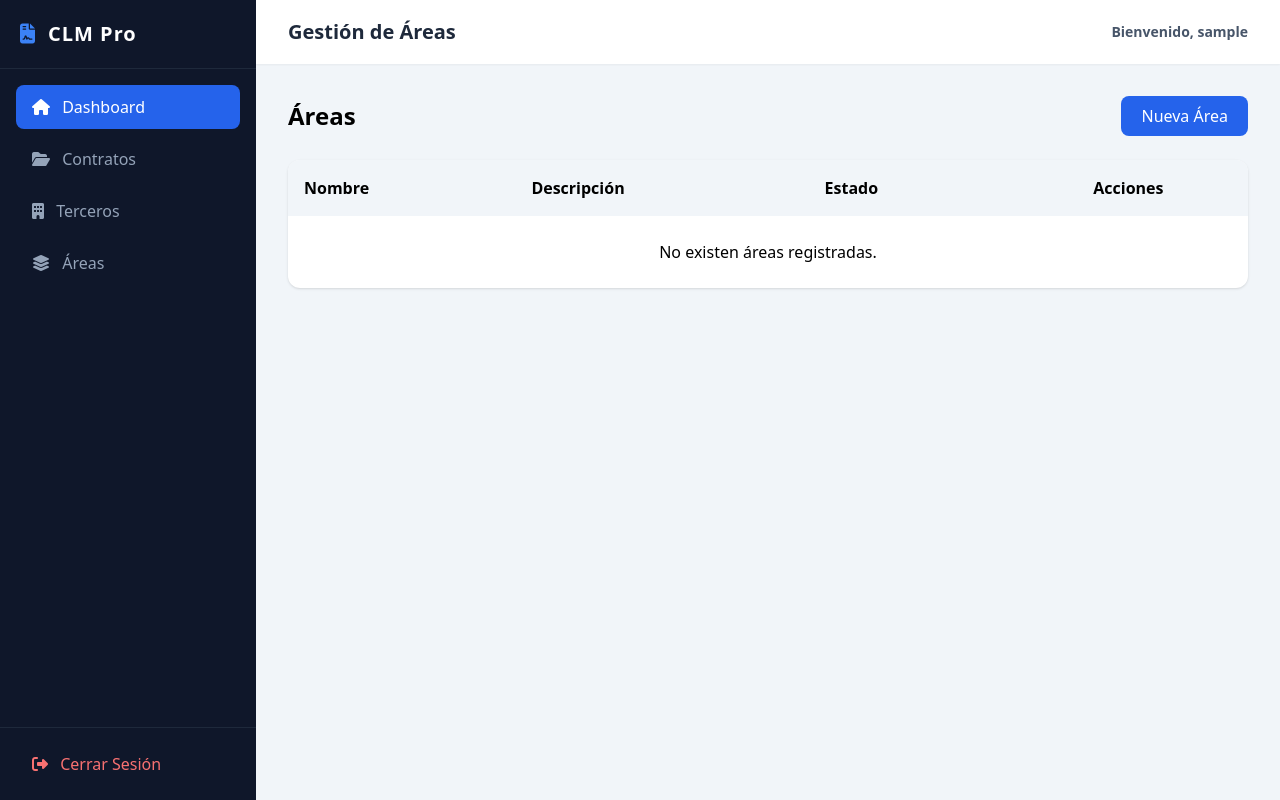
After one commit to aprendizbo/Sistema-de-Gesti-n-Documental-Contractual, a Django app: page /contratos/areas/ in a window 1280 px wide. The commit adds this page. Run offline with Django 5.2, Linux system fonts and the light colour scheme; the visitor is signed in with stand-in values (Sample User, id 1); data that the repository does not hold is empty; some libraries are stand-ins or nearby versions.

Commit message:
Refactoriza la estructura base del CLM con terceros, áreas e integración de contratos

```diff
--- a/apps/contracts/forms.py
+++ b/apps/contracts/forms.py
@@ -1,5 +1,5 @@
 from django import forms
-from .models import Contrato, Tercero
+from .models import Contrato, Tercero, Area
 
 DOMINIOS_PERMITIDOS = [
     "boccherini.com.co",
@@ -162,3 +162,33 @@ class TerceroForm(forms.ModelForm):
                 'class': 'w-full px-4 py-2 border rounded-lg'
             }),
         }
+
+class AreaForm(forms.ModelForm):
+
+    class Meta:
+        model = Area
+
+        fields = [
+            "nombre",
+            "descripcion",
+            "activo",
+        ]
+
+        widgets = {
+
+            "nombre": forms.TextInput(attrs={
+                "class": "w-full px-4 py-2 border rounded-lg",
+                "placeholder": "Nombre del área"
+            }),
+
+            "descripcion": forms.Textarea(attrs={
+                "class": "w-full px-4 py-2 border rounded-lg",
+                "rows": 3,
+                "placeholder": "Descripción..."
+            }),
+
+            "activo": forms.CheckboxInput(attrs={
+                "class": "rounded"
+            }),
+
+        }
--- a/apps/contracts/urls.py
+++ b/apps/contracts/urls.py
@@ -29,6 +29,25 @@ urlpatterns = [
     ),
 
     # -------------------------
+    # Áreas
+    # -------------------------
+    path(
+        "areas/",
+        views.lista_areas,
+        name="lista_areas"
+    ),
+    path(
+        "areas/crear/",
+        views.crear_area,
+        name="crear_area"
+    ),
+    path(
+        "areas/<int:pk>/editar/",
+        views.editar_area,
+        name="editar_area"
+    ),
+
+    # -------------------------
     # Contratos
     # -------------------------
     # Listar contratos (la que conecta con tu botón del menú lateral)
--- a/apps/contracts/views/__init__.py
+++ b/apps/contracts/views/__init__.py
@@ -1,2 +1,5 @@
 from .contratos import *
 from .terceros import *
+from .contratos import *
+from .terceros import *
+from .areas import *
--- /dev/null
+++ b/apps/contracts/views/areas.py
@@ -0,0 +1,78 @@
+from django.shortcuts import render, redirect, get_object_or_404
+from django.contrib.auth.decorators import login_required
+
+from contracts.models import Area
+from contracts.forms import AreaForm
+
+
+@login_required
+def lista_areas(request):
+    areas = Area.objects.all().order_by("nombre")
+
+    return render(
+        request,
+        "contracts/areas/lista.html",
+        {
+            "areas": areas
+        }
+    )
+
+
+@login_required
+def crear_area(request):
+
+    if request.method == "POST":
+        form = AreaForm(request.POST)
+
+        if form.is_valid():
+            form.save()
+            return redirect("contracts:lista_areas")
+
+    else:
+        form = AreaForm()
+
+    return render(
+        request,
+        "contracts/areas/crear.html",
+        {
+            "form": form
+        }
+    )
+
+
+@login_required
+def editar_area(request, pk):
+
+    area = get_object_or_404(
+        Area,
+        pk=pk
+    )
+
+    if request.method == "POST":
+
+        form = AreaForm(
+            request.POST,
+            instance=area
+        )
+
+        if form.is_valid():
+            form.save()
+
+            return redirect(
+                "contracts:lista_areas"
+            )
+
+    else:
+
+        form = AreaForm(
+            instance=area
+        )
+
+    return render(
+        request,
+        "contracts/areas/crear.html",
+        {
+            "form": form,
+            "area": area
+        }
+    )
--- a/templates/base.html
+++ b/templates/base.html
@@ -22,9 +22,13 @@
             <a href="{% url 'contracts:lista' %}" class="block px-4 py-2.5 rounded-lg text-slate-400 hover:bg-slate-800 hover:text-white transition">
                 <i class="fa-solid fa-folder-open mr-2"></i> Contratos
             </a>
-            <!-- NUEVO ENLACE: Terceros -->
+            <!-- ENLACE: Terceros -->
             <a href="{% url 'contracts:lista_terceros' %}" class="block px-4 py-2.5 rounded-lg text-slate-400 hover:bg-slate-800 hover:text-white transition">
                 <i class="fa-solid fa-building mr-2"></i> Terceros
+            </a>
+            <!-- NUEVO ENLACE: Áreas -->
+            <a href="{% url 'contracts:lista_areas' %}" class="block px-4 py-2.5 rounded-lg text-slate-400 hover:bg-slate-800 hover:text-white transition">
+                <i class="fa-solid fa-layer-group mr-2"></i> Áreas
             </a>
         </nav>
         <div class="p-4 border-t border-slate-800">
--- /dev/null
+++ b/templates/contracts/areas/lista.html
@@ -0,0 +1,122 @@
+{% extends 'base.html' %}
+
+{% block title %}
+Áreas | CLM Pro
+{% endblock %}
+
+{% block header_title %}
+Gestión de Áreas
+{% endblock %}
+
+{% block content %}
+
+<div class="space-y-6">
+
+    <div class="flex justify-between items-center">
+
+        <h2 class="text-2xl font-bold">
+            Áreas
+        </h2>
+
+        <a
+            href="{% url 'contracts:crear_area' %}"
+            class="bg-blue-600 text-white px-5 py-2 rounded-lg"
+        >
+            Nueva Área
+        </a>
+
+    </div>
+
+    <div class="bg-white rounded-xl shadow overflow-hidden">
+
+        <table class="w-full">
+
+            <thead class="bg-slate-100">
+
+                <tr>
+
+                    <th class="text-left p-4">
+                        Nombre
+                    </th>
+
+                    <th class="text-left p-4">
+                        Descripción
+                    </th>
+
+                    <th class="text-left p-4">
+                        Estado
+                    </th>
+
+                    <th class="text-center p-4">
+                        Acciones
+                    </th>
+
+                </tr>
+
+            </thead>
+
+            <tbody>
+
+            {% for area in areas %}
+
+                <tr class="border-t">
+
+                    <td class="p-4">
+                        {{ area.nombre }}
+                    </td>
+
+                    <td class="p-4">
+                        {{ area.descripcion }}
+                    </td>
+
+                    <td class="p-4">
+
+                        {% if area.activo %}
+
+                            <span class="text-green-600 font-semibold">
+                                Activa
+                            </span>
+
+                        {% else %}
+
+                            <span class="text-red-600 font-semibold">
+                                Inactiva
+                            </span>
+
+                        {% endif %}
+
+                    </td>
+
+                    <td class="text-center">
+
+                        <a href="{% url 'contracts:editar_area' area.id %}">
+                            Editar
+                        </a>
+
+                    </td>
+
+                </tr>
+
+            {% empty %}
+
+                <tr>
+
+                    <td colspan="4" class="text-center p-6">
+
+                        No existen áreas registradas.
+
+                    </td>
+
+                </tr>
+
+            {% endfor %}
+
+            </tbody>
+
+        </table>
+
+    </div>
+
+</div>
+
+{% endblock %}
```
Also changed, not shown: templates/contracts/areas/crear.html (added, +79 -0 lines).
